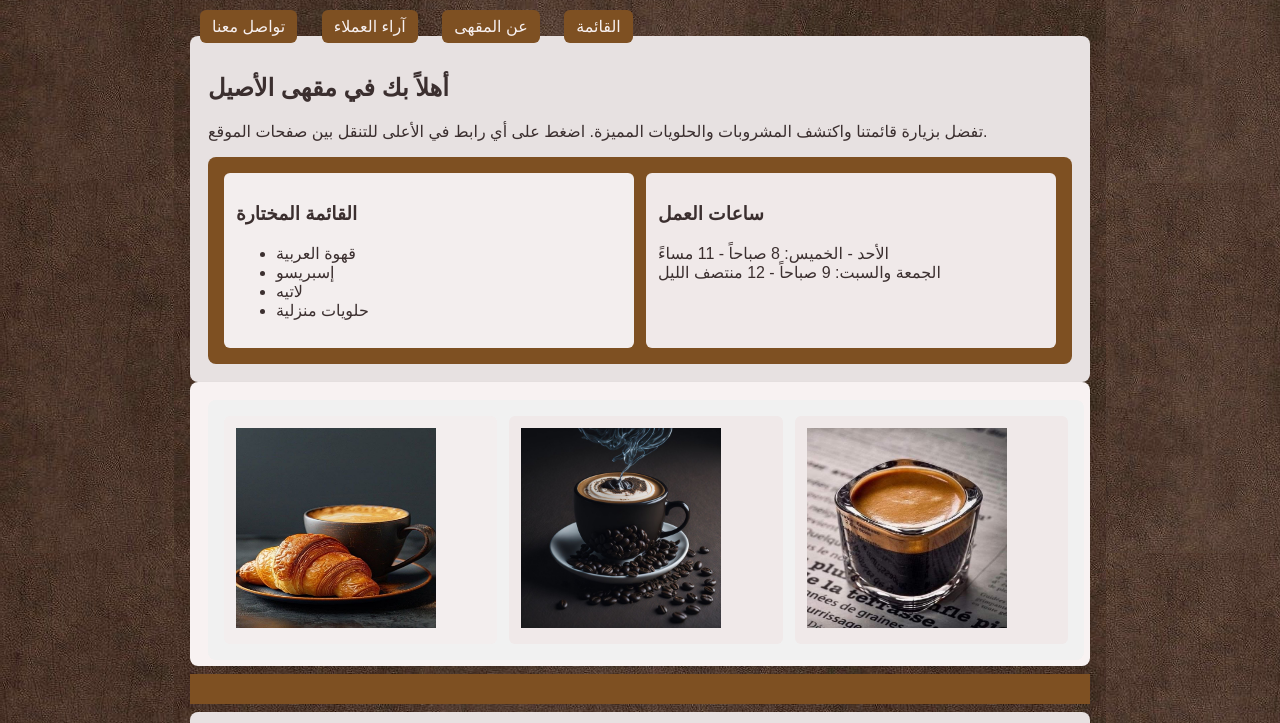
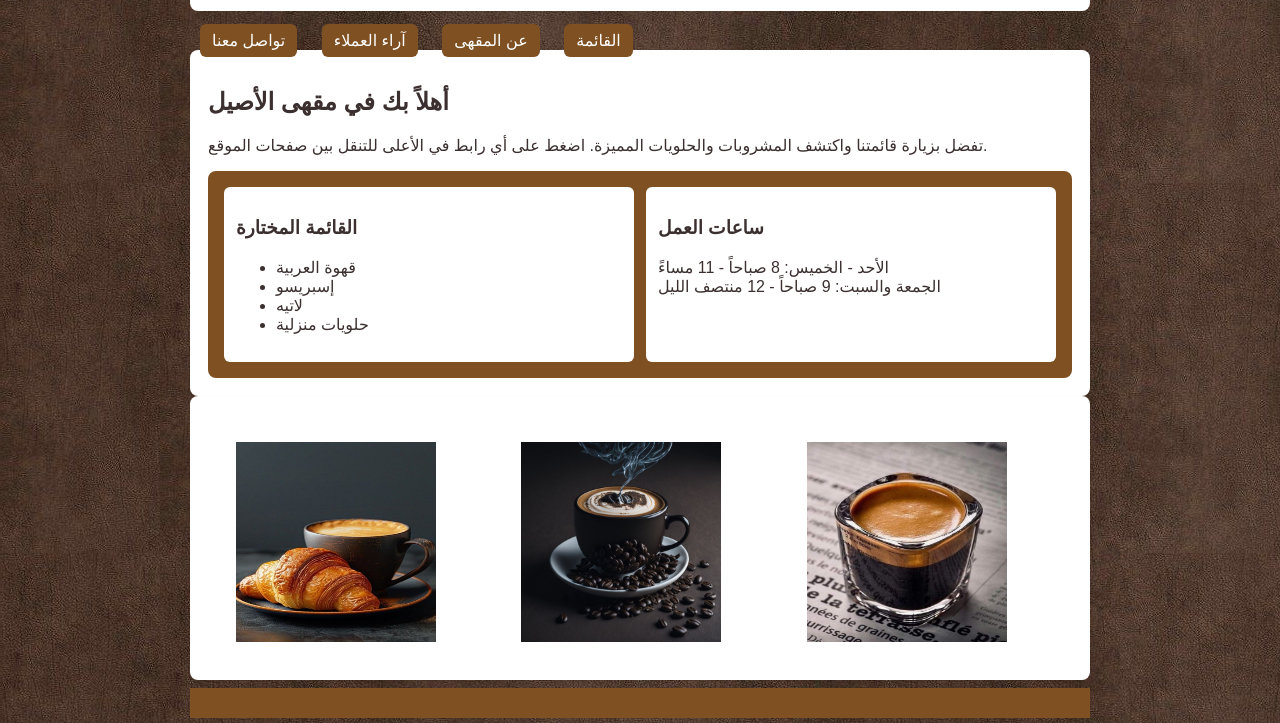
Before and after one commit to azzamaldubai/cofealaseel, a plain HTML site: page index.html in a window 1280 px wide. Shown: the part 187-910 px from the top of the page. Drawn offline with Linux system fonts and the light colour scheme.

Commit message:
Update index.html

```diff
--- a/index.html
+++ b/index.html
@@ -6,22 +6,22 @@
   <style>
 
     body { font-family: Arial, sans-serif; margin: 0; padding: 20px; background-image: url(f/IMG_8304.JPG); color:#3b2f2f; }
-    .ss { max-width:900px; margin:0 auto; background-image: url(f/IMG_8304.JPG);}
+    .card { max-width:900px; margin:0 auto; background-image: url(f/IMG_8304.JPG); padding: 30px;}
     .logo { text-align:center; margin-bottom:20px;color: #7e5022; }
-    .wrap { padding:18px; background:#e7e1e1; border-radius:8px; box-shadow:0 1px 3px rgba(0,0,0,0.08); background-image: url(); }
-    .wrap2 { padding:6px; background:#f8f2f2; border-radius:8px; box-shadow:0 1px 3px rgba(0,0,0,0.08); background-image: url(); }
+    .wrap { padding:18px; background:white; border-radius:8px; box-shadow:0 1px 3px rgba(0,0,0,0.08); background-image: url(); }
+    .wrap2 { padding:6px; background:white; border-radius:8px; box-shadow:0 1px 3px rgba(0,0,0,0.08); background-image: url(); }
     .columns { display:flex; gap:12px; margin-top:12px; background-color: #7e5022; }
     .columns2 { display:flex;margin-left: 12px; gap:12px; margin-top:12px;background-image: url(); }
-    .col { flex:1; background:#f3eeee; padding:12px; border-radius:6px; ; }
-    .col2 { flex:1; background:#f0e9e9; padding:12px; border-radius:6px; ; }
+    .col { flex:1; background:white; padding:12px; border-radius:6px; ; }
+    .col2 { flex:1; background:white; padding:12px; border-radius:6px; ; }
     footer { text-align:center; margin-top:18px; font-size:14px; color:#7e5022; }
-     div{max-width:900px;margin:0 auto;background:#f1f1f1;padding:16px;border-radius:8px;}
+     div{max-width:900px;margin:0 auto;background:white;padding:16px;border-radius:8px;}
     table{width:100%;border-collapse:collapse;margin-top:12px;}
     td, th{padding:8px;border-bottom:1px solid #fcf7f7;text-align:left;}
-    .review{border-bottom:1px dashed #f8f3f3;padding:10px 0;}
-    a{text-decoration:none;padding:8px 12px; background:#7e5022; color:#f7f0f0; border-radius:6px;  margin: 0 10px}
+    .review{border-bottom:1px dashed white;padding:10px 0;}
+    a{text-decoration:none;padding:8px 12px; background:#7e5022; color:white; border-radius:6px;  margin: 0 10px}
     label{display:block;margin-top:8px;}
-    input[type="text"], input[type="email"], textarea{width:100%;padding:8px;margin-top:4px;border:1px solid #f0eeee;border-radius:4px;}
+    input[type="text"], input[type="email"], textarea{width:100%;padding:8px;margin-top:4px;border:1px solid white;border-radius:4px;}
     input[type="submit"]{margin-top:10px;padding:8px 16px;background:#7e5022;color:#f5efef;border:none;border-radius:6px;cursor:pointer;}
     a:hover{
         background:#572d04;
@@ -31,7 +31,7 @@
   </style>
 </head>
 <body>
-  <div class="ss">
+  <div class="card">
     <div class="logo">
       <h1 id="1">مقهى الأصيل</h1>
       <p>نكهات تقليدية ودفء المكان</p>
@@ -150,4 +150,3 @@
     </footer>
 </body>
 </html>
-</html>
```
